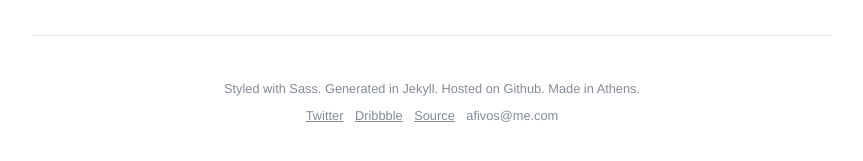
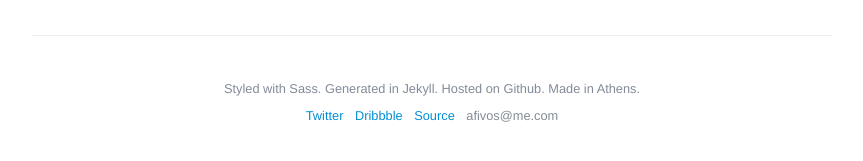
Before and after one commit to afivos/afivos.com, a Jekyll site: the page built from blog/index.html, in a window 1280 px wide. Shown: the part 443-604 px from the top of the page, without its empty margins (208-1071 px from the left). Built offline with Jekyll 4.4.1, drawn with Linux system fonts in a browser that asks for light colours; nearby versions of some CDN libraries; the list of posts is cut into pages by our own code; comment, search, counter and statistics services are not loaded.

Commit message:
Update link styles

```diff
--- a/_sass/modules/_footer.scss
+++ b/_sass/modules/_footer.scss
@@ -23,7 +23,7 @@ footer.site-footer {
 	a {
 		&:link,
 		&:visited {
-			color: $color-main-text-light;
+			color: $color-link;
 		}
 	}
 
--- a/_sass/partials/_links.scss
+++ b/_sass/partials/_links.scss
@@ -9,15 +9,18 @@ a {
 
 	&:link,
 	&:visited {
-		color: $color-main-text;
+		color: $color-link;
+		text-decoration: none;
 	}
 
 	&:hover,
 	&:focus,
-	&:active,
+	&:active {
+		text-decoration: underline;
+	}
+
 	&.active {
-		color: $color-primary !important;
-		text-decoration: underline;
+		color: $color-link !important;
 	}
 
 	&:focus {
```
